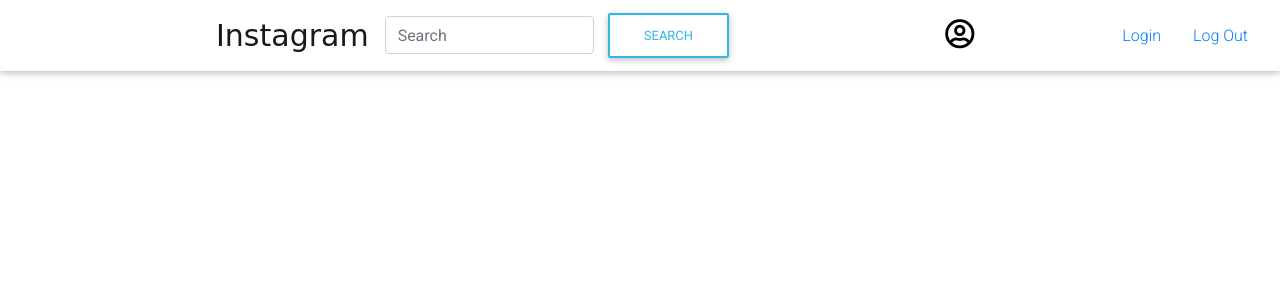
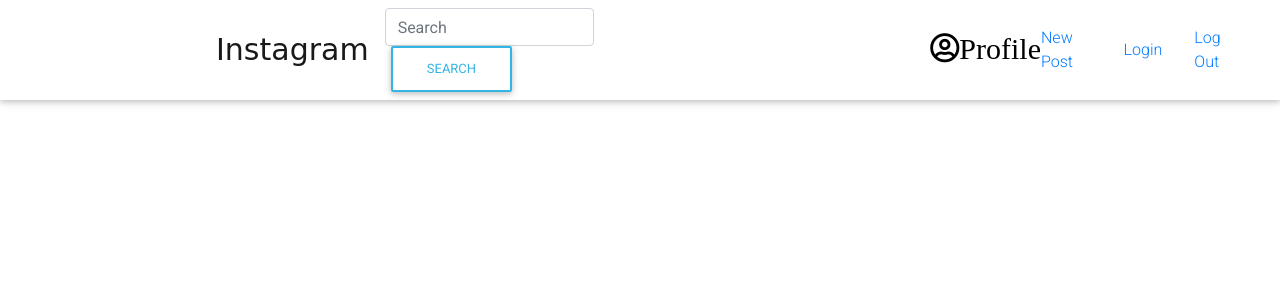
Before and after one commit to rowenarono95/Instagram-Clone, a Django app: page / in a window 1280 px wide. Shown: the top 300 px of the page. Run offline with Django 3.2, Linux system fonts and the light colour scheme; the visitor is signed in with stand-in values (Sample User, id 1); data that the repository does not hold is empty; some libraries are stand-ins or nearby versions.

Commit message:
updated the navbar with newpost

```diff
--- a/gramclone/templates/navbar.html
+++ b/gramclone/templates/navbar.html
@@ -44,20 +44,20 @@
       <span class="navbar-toggler-icon"></span>
     </button>
     <div class="collapse navbar-collapse" id="navbarTogglerDemo01">
-      <a class="navbar-brand" style="font-size: 30px; margin-left: 200px; font-weight: bolder; font-family: cursive;" href="{% url 'home' %}">Instagram</a>
-      <!-- <form class="form-inline my-2 my-lg-0" style="margin-left: 500px;">
-      <input class="form-control mr-sm-2" type="search" placeholder="Search" aria-label="Search">
-      <button class="btn btn-outline-success my-2 my-sm-0" type="submit">Search</button>
-    </form> -->
+      <a class="navbar-brand" style="font-size: 30px; margin-left: 200px; font-weight: bolder; font-family: cursive;"
+        href="{% url 'home' %}">Instagram</a>
       <form class="form-inline my-4 my-lg-0" role="search" action="{% url 'search_user'%}">
         <input class="form-control mr-sm-2" type="search" placeholder="Search" aria-label="Search" name="search_user">
         <button class="btn btn-outline-info my-2 my-sm-0" type="submit">Search</button>
       </form>
       <a href="{% url 'profile' %}"><i class="far fa-user-circle"
-          style="font-size: 30px; margin-left: 210px; color: black;"></i></a>
+          style="font-size: 30px; margin-left: 210px; color: black;">Profile</i></a>
     </div>
     <div>
-      <a class="nav-item nav-link logout" href="/login">Login</a>
+      <a href="{% url 'new_post' %}">New Post</a>
+    </div>
+    <div>
+      <a class="nav-item nav-link login" href="/login">Login</a>
     </div>
     <div>
       <a class="nav-item nav-link logout" href="/logout">Log Out</a>
```
